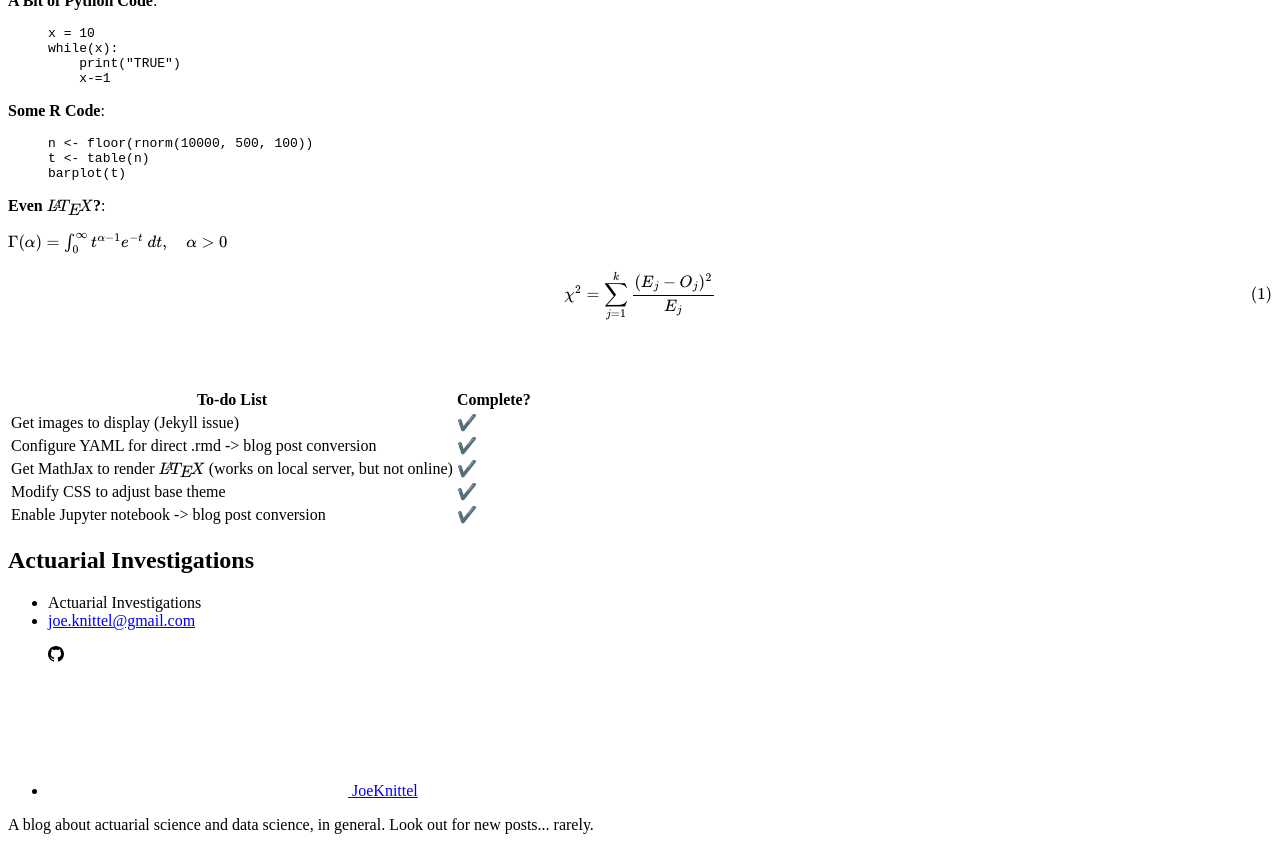
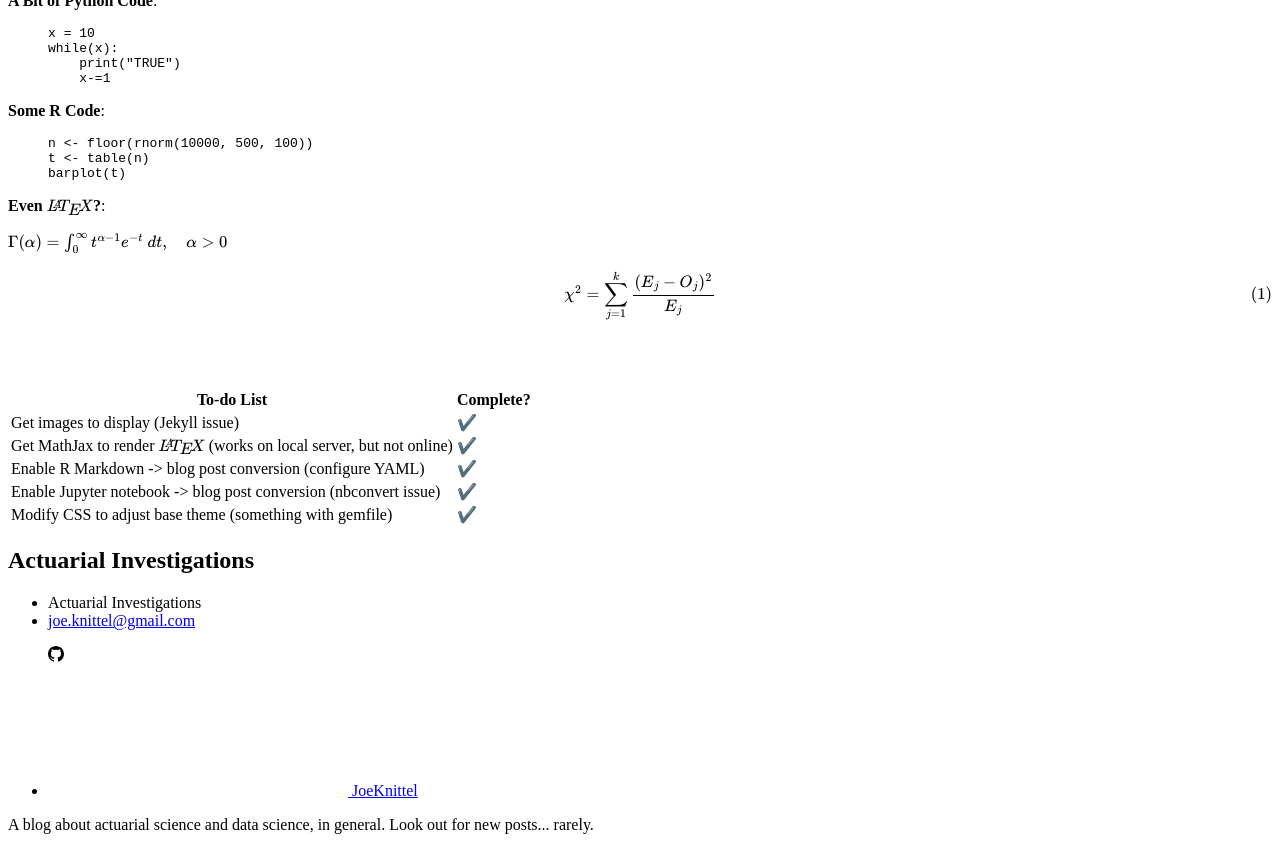
Before and after one commit to JoeKnittel/joeknittel.github.io, a Jekyll site: the page built from _posts/2021-01-13-Hello,-World!.md, in a window 1280 px wide and 900 px high, scrolled down 727 px, cut to the strip 50-900 px from the top of the window. Built offline with Jekyll 4.4.1, drawn with Linux system fonts in a browser that asks for light colours; formulas are drawn with MathJax 3.

Commit message:
Update 2021-01-13-Hello,-World!.md

```diff
--- a/_posts/2021-01-13-Hello,-World!.md
+++ b/_posts/2021-01-13-Hello,-World!.md
@@ -46,7 +46,7 @@ $$\chi^2 = \sum_{j=1}^k \frac{(E_j-O_j)^2}{E_j}$$
 | To-do List                                                             | Complete? |
 | ---------------------------------------------------------------------- | --------- |
 | Get images to display (Jekyll issue)                                   | ✔️        |
-| Configure YAML for direct .rmd -> blog post conversion                 | ✔️        |
 | Get MathJax to render $\LaTeX$ (works on local server, but not online) | ✔️        |
-| Modify CSS to adjust base theme                                        | ✔️        |
-| Enable Jupyter notebook -> blog post conversion                        | ✔️        |
+| Enable R Markdown -> blog post conversion (configure YAML)             | ✔️        |
+| Enable Jupyter notebook -> blog post conversion (nbconvert issue)      | ✔️        |
+| Modify CSS to adjust base theme (something with gemfile)               | ✔️        |
```
